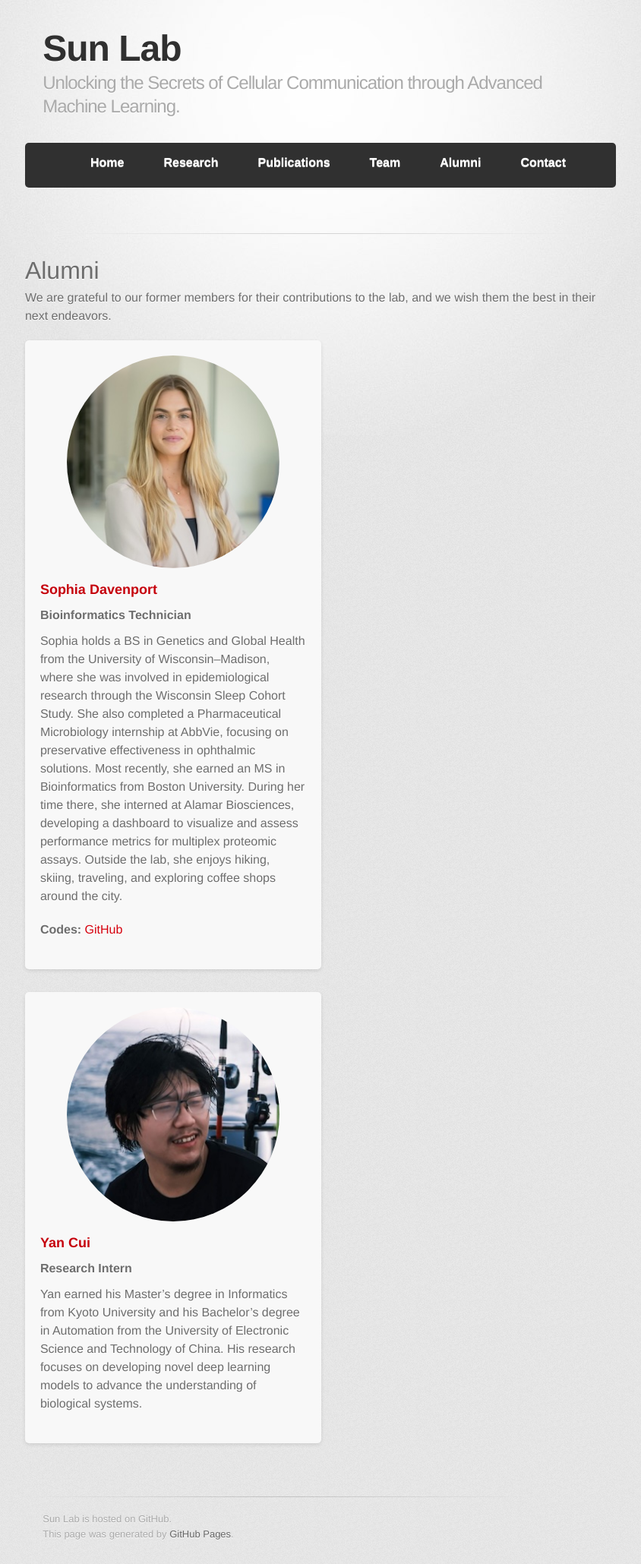
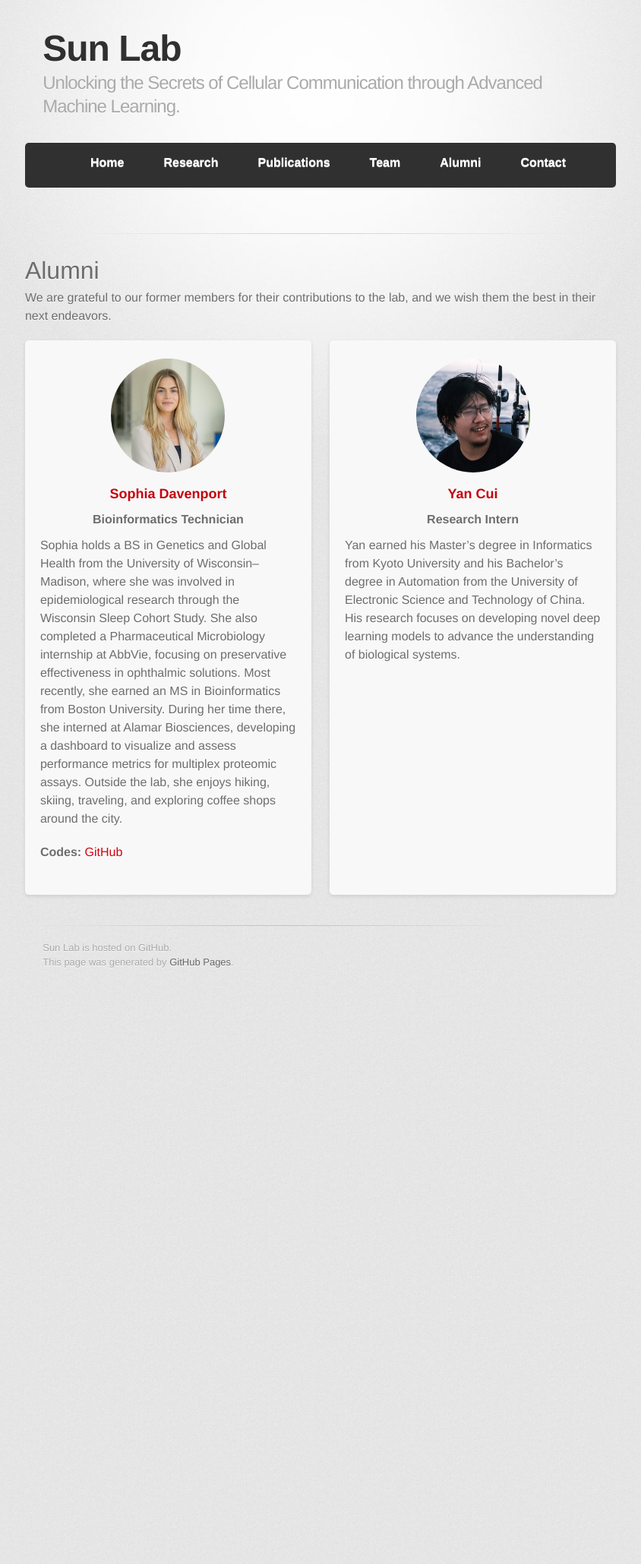
Before and after one commit to whitehead/SunLab, a Jekyll site: the page built from docs/alumni.md, in a window 1280 px wide. Shown: the whole page at 76% size, without its empty margins (186-1030 px from the left). Built offline with Jekyll 4.4.1, drawn with Linux system fonts in a browser that asks for light colours; some web fonts are replaced; after the commit the page ends 1307 px from its top, so only the background shows below that.

Commit message:
Make team photos uniform; switch to responsive grid layout

```diff
--- a/docs/assets/css/style.scss
+++ b/docs/assets/css/style.scss
@@ -80,28 +80,36 @@ header, footer {
 
 /* Team Member Page Styling */
 .team-container {
-  display: flex;
-  flex-wrap: wrap;
-  justify-content: space-between;
+  display: grid;
+  grid-template-columns: repeat(auto-fill, minmax(260px, 1fr));
+  gap: 24px;
+  align-items: stretch;
 }
 
 .team-member {
-  width: 45%;
-  margin-bottom: 30px;
+  display: flex;
+  flex-direction: column;
+  align-items: center;
+  text-align: center;
   background-color: #f8f8f8;
   border-radius: 5px;
-  padding: 20px;
+  padding: 24px 20px;
   box-shadow: 0 2px 5px rgba(0,0,0,0.1);
 }
 
 .team-member img {
-  width: 80%;
-  max-width: 100px; /* Reduced from 200px to 150px */
+  width: 150px;
+  height: 150px;
+  object-fit: cover;     /* uniform crop regardless of source aspect ratio */
+  object-position: center top;
   border-radius: 50%;
   margin-bottom: 15px;
-  display: block; /* Ensures proper centering */
-  margin-left: auto;
-  margin-right: auto;
+  display: block;
+}
+
+.team-member p {
+  text-align: left;
+  width: 100%;
 }
 
 .team-member h3 {
@@ -112,6 +120,7 @@ header, footer {
 .team-member p.position {
   font-weight: bold;
   margin-bottom: 10px;
+  text-align: center;
 }
 
 /* Map container styling */
```
